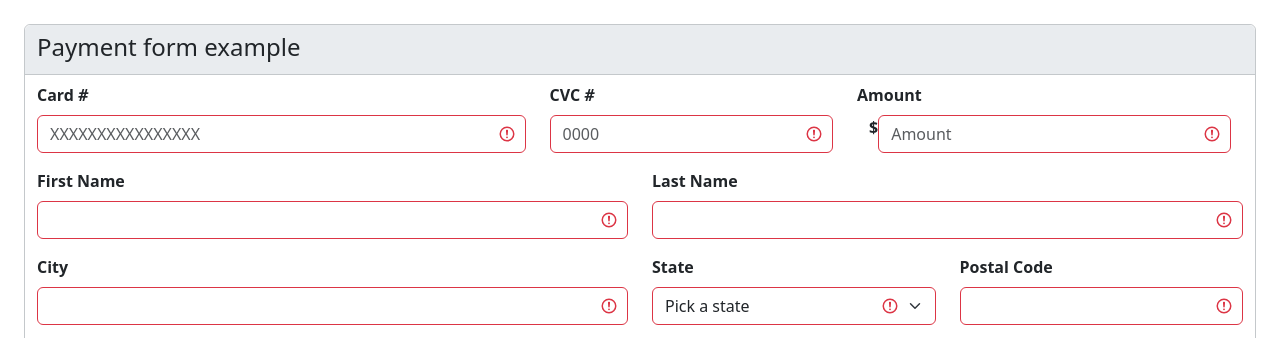
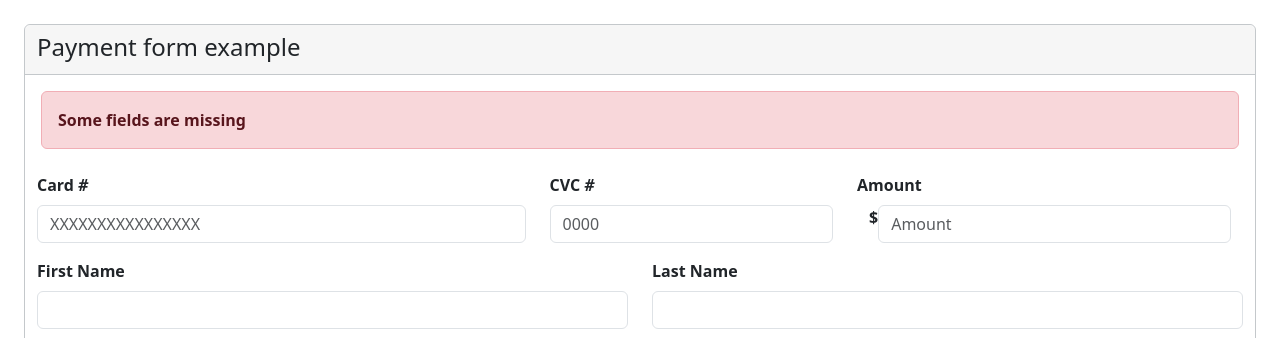
Before and after one commit to 4GeeksAcademy/tgp034-form-html5, a plain HTML site: page index.html in a window 1280 px wide. Shown: the top 338 px of the page. Drawn offline with nearby package versions, Linux system fonts and the light colour scheme.

Commit message:
Form finished

```diff
--- a/index.html
+++ b/index.html
@@ -11,47 +11,108 @@
         <title>Form HTML5</title>
     </head>
     <body class="fw-semibold">
-        <form class="row m-4 border rounded border-secondary-subtle" validate>
-            <div class="bg-body-secondary border-bottom rounded-top border-secondary-subtle py-1 pt-2">
+        <form class="row m-4 border rounded border-secondary-subtle needs-validation" validate>
+            <div class="border-bottom rounded-top border-secondary-subtle py-1 pt-2" style="background-color: rgba(235, 235, 235, 0.45);">
                 <h4>Payment form example</h4>
             </div>
+            <div class="flex-shrink-1 alert alert-danger m-3">
+                Some fields are missing
+            </div>
+            <style>
+                .needs-validation .alert {
+                    display: none;
+                }
+                    /* Cuando el form tenga al menos un campo invalidado, la mostramos */
+                .needs-validation:has(input:required:invalid) .alert {
+                    display: block;
+                }
+            </style>
             <div class="col-md-5 my-2">
                 <label for="inputCard" class="form-label">Card <i>#</i></label>
-                <input type="text" placeholder="XXXXXXXXXXXXXXXX" class="form-control is-invalid" id="inputCard" required>
+                <input type="text" pattern="[0-9]" inputmode="numeric" placeholder="XXXXXXXXXXXXXXXX" class="form-control" id="inputCard" required>
             </div>
             <div class="col-md-3 my-2">
                 <label for="inputCVC" class="form-label">CVC <i>#</i> </label>
-                <input type="text" placeholder="0000" class="form-control is-invalid" id="inputCVC" required>
+                <input type="text" pattern="[0-9]" inputmode="numeric" placeholder="0000" class="form-control" id="inputCVC" required>
             </div>
             <div class="col-md-4 my-2">
                 <label for="inputAmount" class="form-label">Amount</label>
                 <div class="container d-flex">
                     <strong>$</strong>
-                    <input type="text" placeholder="Amount" class="form-control is-invalid" id="inputAmount" required>
+                    <input type="text" placeholder="Amount" class="form-control" id="inputAmount" required>
                 </div>
             </div>
             <div class="col-6 my-2">
                 <label for="inputFirstName" class="form-label">First Name</label>
-                <input type="text" class="form-control is-invalid" id="inputFirstName" required>
+                <input type="text" class="form-control" id="inputFirstName" required>
             </div>
             <div class="col-6 my-2">
                 <label for="inputLastName" class="form-label">Last Name</label>
-                <input type="text" class="form-control is-invalid" id="inputLastName" required>
+                <input type="text" class="form-control" id="inputLastName" required>
             </div>
             <div class="col-md-6 my-2">
                 <label for="inputCity" class="form-label">City</label>
-                <input type="text" class="form-control is-invalid" id="inputCity" required>
+                <input type="text" class="form-control" id="inputCity" required>
             </div>
             <div class="col-md-3 my-2">
                 <label for="inputState" placeholder="Pick a state" class="form-label">State</label>
-                <select id="inputState" class="form-select is-invalid" required>
+                <select id="inputState" class="form-select" required>
                 <option selected disabled value="">Pick a state</option>
-                <option>...</option>
+                <option value="AL">Alabama</option>
+                <option value="AK">Alaska</option>
+                <option value="AZ">Arizona</option>
+                <option value="AR">Arkansas</option>
+                <option value="CA">California</option>
+                <option value="CO">Colorado</option>
+                <option value="CT">Connecticut</option>
+                <option value="DE">Delaware</option>
+                <option value="FL">Florida</option>
+                <option value="GA">Georgia</option>
+                <option value="HI">Hawái</option>
+                <option value="ID">Idaho</option>
+                <option value="IL">Illinois</option>
+                <option value="IN">Indiana</option>
+                <option value="IA">Iowa</option>
+                <option value="KS">Kansas</option>
+                <option value="KY">Kentucky</option>
+                <option value="LA">Luisiana</option>
+                <option value="ME">Maine</option>
+                <option value="MD">Maryland</option>
+                <option value="MA">Massachusetts</option>
+                <option value="MI">Michigan</option>
+                <option value="MN">Minnesota</option>
+                <option value="MS">Misisipi</option>
+                <option value="MO">Misuri</option>
+                <option value="MT">Montana</option>
+                <option value="NE">Nebraska</option>
+                <option value="NV">Nevada</option>
+                <option value="NH">Nuevo Hampshire</option>
+                <option value="NJ">Nueva Jersey</option>
+                <option value="NM">Nuevo México</option>
+                <option value="NY">Nueva York</option>
+                <option value="NC">Carolina del Norte</option>
+                <option value="ND">Dakota del Norte</option>
+                <option value="OH">Ohio</option>
+                <option value="OK">Oklahoma</option>
+                <option value="OR">Oregón</option>
+                <option value="PA">Pensilvania</option>
+                <option value="RI">Rhode Island</option>
+                <option value="SC">Carolina del Sur</option>
+                <option value="SD">Dakota del Sur</option>
+                <option value="TN">Tennessee</option>
+                <option value="TX">Texas</option>
+                <option value="UT">Utah</option>
+                <option value="VT">Vermont</option>
+                <option value="VA">Virginia</option>
+                <option value="WA">Washington</option>
+                <option value="WV">Virginia Occidental</option>
+                <option value="WI">Wisconsin</option>
+                <option value="WY">Wyoming</option>
                 </select>
             </div>
             <div class="col-md-3 my-2">
                 <label for="inputZip" class="form-label">Postal Code</label>
-                <input type="text" class="form-control is-invalid" id="inputZip" required>
+                <input type="text" class="form-control" id="inputZip" required>
             </div>
 
             <div class="col-md-6 my-2">
@@ -104,8 +165,8 @@
                     Add any notes here.
                 </div>
             </div>
-            <div class="col-12 d-flex justify-content-end bg-body-secondary border-top rounded-bottom border-secondary-subtle py-1 pt-2">
-                <button type="cancel" class="btn btn-secondary m-1">Cancel</button>
+            <div class="col-12 d-flex justify-content-end border-top rounded-bottom border-secondary-subtle py-1 pt-2" style="background-color: rgba(235, 235, 235, 0.45);">
+                <button type="reset" class="btn btn-secondary m-1">Cancel</button>
                 <button type="submit" class="btn btn-primary m-1 ">Send</button>
             </div>
         </form>
```
